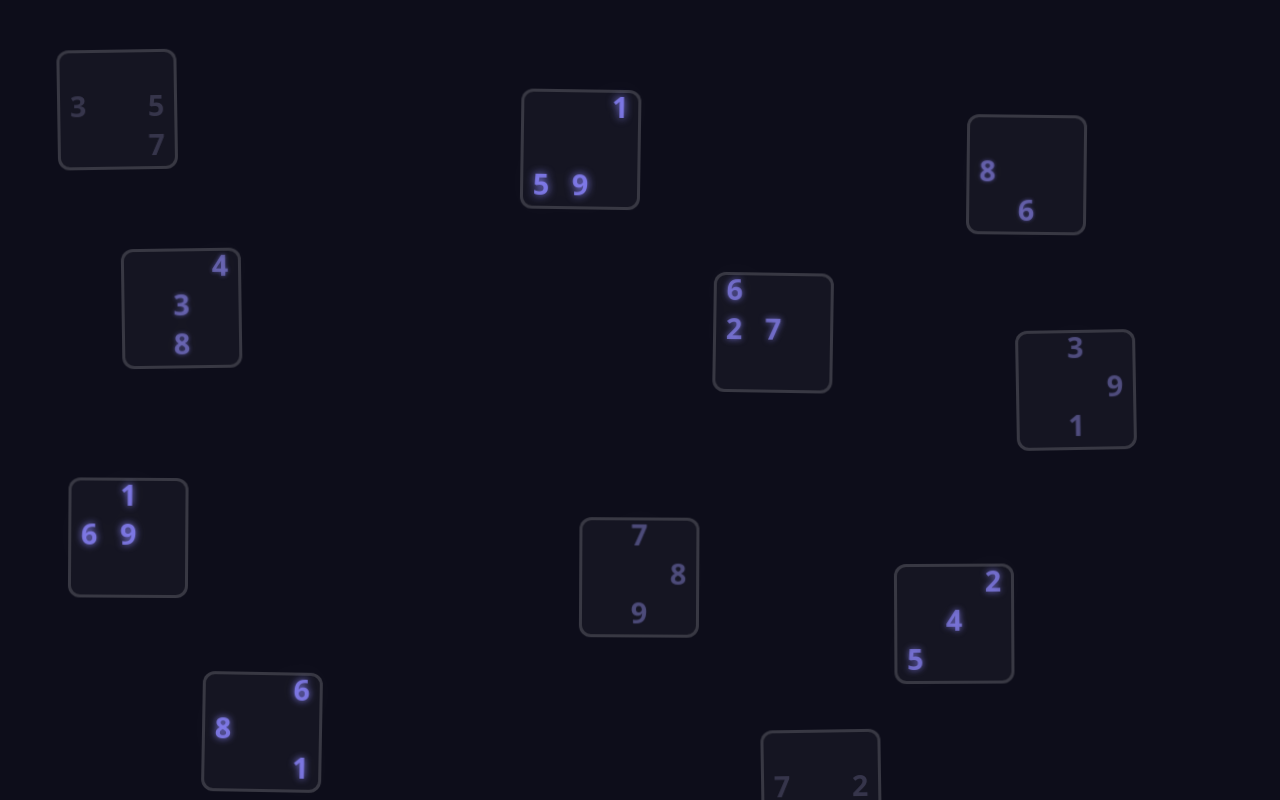
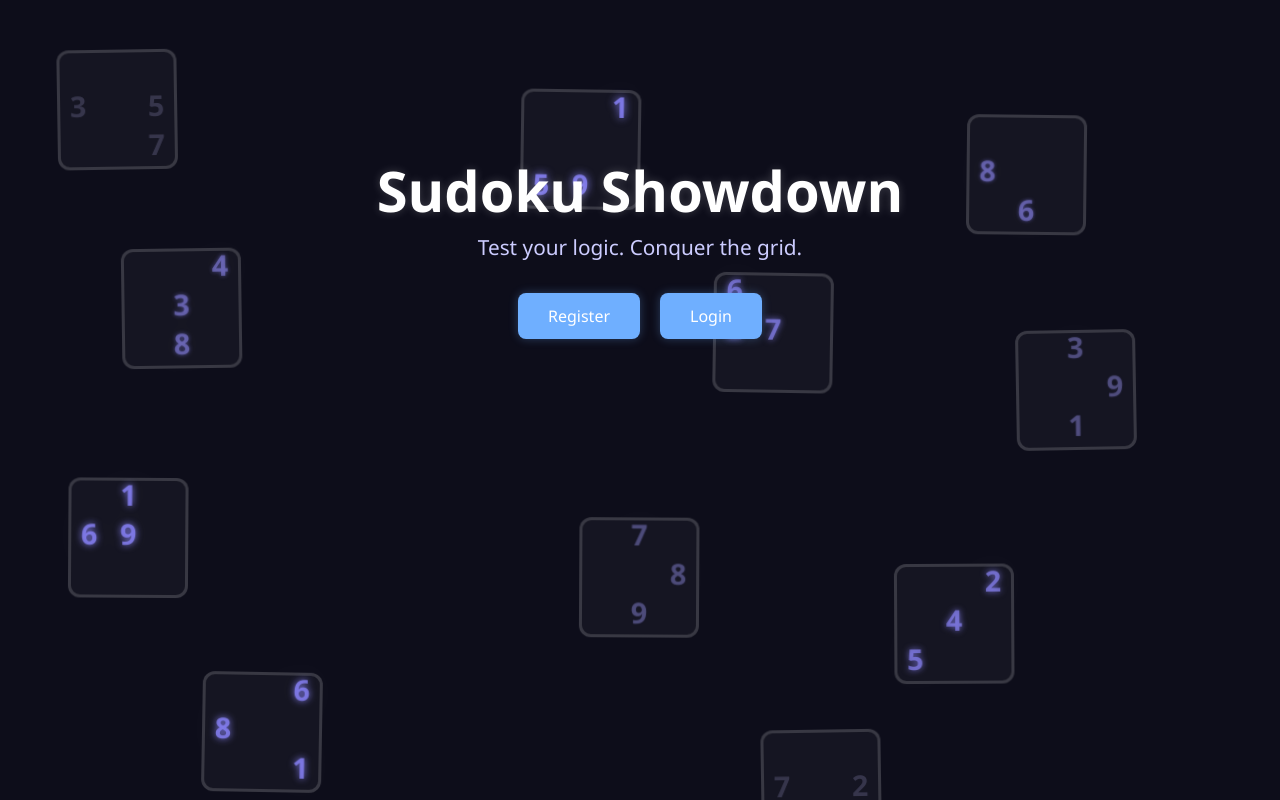
Before and after one commit to ypavanr/Sudoku-Showdown-Project, a React (Vite) app in the folder frontend/: page / in a window 1280 px wide. Built offline with nearby package versions, Linux system fonts and the light colour scheme; no server answers.

Commit message:
Home and Suduko page

```diff
--- a/frontend/src/App.jsx
+++ b/frontend/src/App.jsx
@@ -3,15 +3,13 @@ import Login from "./login";
 import Register from "./register";
 import Room from "./room";
 import SudokuBoard from "./sudoku";
-import Background from './Background';
 import Chat from "./socket_test";
-
+import Home from "./Home"
 function App() {
   return (
-    <>
-    <Background />
     <Router>
       <Routes>
+        <Route path="/" element={<Home/>} />
         <Route path="/login" element={<Login />} />
         <Route path="/register" element={<Register />} />
         <Route path="/room" element={<Room />} />
@@ -19,7 +17,6 @@ function App() {
         <Route path="/chat" element={<Chat />} />
       </Routes>
     </Router>
-    </>
   );
 }
 
--- a/frontend/src/Background.jsx
+++ b/frontend/src/Background.jsx
@@ -39,7 +39,7 @@ const blocksData = [
   { top: "90%", left: "60%", numbers: [7, 3, 2], delay: "0s" },
 ];
 
-const FloatingSudokuBackground = () => (
+const Background = () => (
   <div className="floating-sudoku-container">
     {blocksData.map((block, index) => (
       <SudokuBlock key={index} {...block} />
@@ -47,4 +47,4 @@ const FloatingSudokuBackground = () => (
   </div>
 );
 
-export default FloatingSudokuBackground;
+export default Background;
--- /dev/null
+++ b/frontend/src/Home.css
@@ -0,0 +1,50 @@
+.homepage-container {
+  position: relative;
+  width: 100%;
+  height: 100vh;
+  overflow: hidden;
+  font-family: 'Segoe UI', Tahoma, Geneva, Verdana, sans-serif;
+}
+
+.homepage-content {
+  position: relative;
+  z-index: 1;
+  text-align: center;
+  color: #ffffff;
+  padding-top: 20vh;
+}
+
+.homepage-content h1 {
+  font-size: 3.5rem;
+  margin-bottom: 10px;
+  color: #ffffff;
+  text-shadow: 0 0 10px rgba(255, 255, 255, 0.2);
+}
+
+.tagline {
+  font-size: 1.3rem;
+  margin-bottom: 30px;
+  color: #ccccff;
+}
+
+.home-buttons {
+  display: flex;
+  justify-content: center;
+  gap: 20px;
+}
+
+.home-buttons button {
+  background-color: #6fafff;
+  color: #ffffff;
+  padding: 12px 30px;
+  font-size: 1rem;
+  border: none;
+  border-radius: 8px;
+  cursor: pointer;
+  box-shadow: 0 0 10px rgba(111, 176, 255, 0.3);
+  transition: background 0.3s ease;
+}
+
+.home-buttons button:hover {
+  background-color: #5b9be0;
+}
--- /dev/null
+++ b/frontend/src/Home.jsx
@@ -0,0 +1,24 @@
+import React from "react";
+import { useNavigate } from "react-router-dom";
+import "./Home.css";
+import Background from "./Background";
+
+const HomePage = () => {
+  const navigate = useNavigate();
+
+  return (
+    <div className="homepage-container">
+      <Background />
+      <div className="homepage-content">
+        <h1>Sudoku Showdown</h1>
+        <p className="tagline">Test your logic. Conquer the grid.</p>
+        <div className="home-buttons">
+          <button onClick={() => navigate("/register")}>Register</button>
+          <button onClick={() => navigate("/login")}>Login</button>
+        </div>
+      </div>
+    </div>
+  );
+};
+
+export default HomePage;
--- a/frontend/src/sudoku.css
+++ b/frontend/src/sudoku.css
@@ -5,6 +5,8 @@
   margin-top: 30px;
   font-family: Arial, sans-serif;
 }
+body{background-color: #0d0d1a;}
+h2{color: white;}
 
 .sudoku-grid {
   display: grid;
--- a/frontend/src/sudoku.jsx
+++ b/frontend/src/sudoku.jsx
@@ -1,6 +1,5 @@
 import React, { useState, useEffect } from "react";
 import "./Sudoku.css";
-import Background from './Background';
 
 const puzzles = [
   [
@@ -130,8 +129,6 @@ const validateCell = (grid, row, col, value) => {
 
 
   return (
-    <>
-    <Background />
     <div className="sudoku-container">
       <h2>Sudoku Puzzle</h2>
       <div className="sudoku-grid">
@@ -159,6 +156,6 @@ const validateCell = (grid, row, col, value) => {
       <button className="submit-button" onClick={handleSubmit}>
         Submit
       </button>
-    </div></>
+    </div>
   );
 }
```
